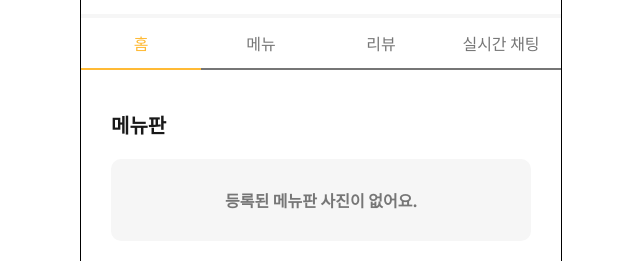
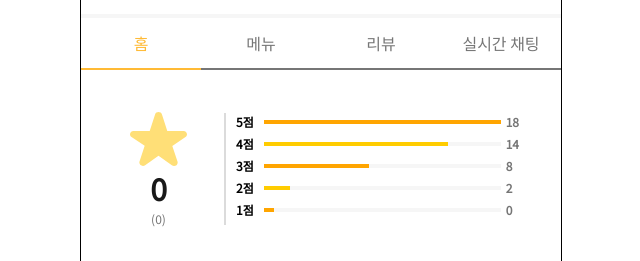
Before and after one commit to sieun1002/BapZip-Frontend, a React (Create React App) app: page /RestaurantInfo in a window 1280 px wide. Shown: the part 539-800 px from the top of the page, without its empty margins (319-959 px from the left). Built offline with nearby package versions, Linux system fonts and the light colour scheme.

Commit message:
feat: RestaurantInfo-InfoReview 전체 별 통계 &  리뷰 막대 완성

```diff
--- /dev/null
+++ b/src/components/RestaurantInfo/BarChart.jsx
@@ -0,0 +1,70 @@
+import React from "react";
+import styled from "styled-components";
+
+// 스타일드 컴포넌트 정의
+const BarChartContainer = styled.div``;
+
+const BarContainer = styled.div`
+  display: flex;
+  align-items: center;
+  margin-bottom: 5px;
+`;
+
+const BarDiv = styled.div`
+  width: 237px;
+  height: 4px;
+  background-color: #f6f6f6;
+  position: relative;
+`;
+
+const BarLabel = styled.div`
+  margin-left: 10px;
+  margin-right: 10px;
+  font-weight: 600;
+  font-size: 12px;
+  box-sizing: border-box;
+`;
+
+const Bar = styled.div`
+  position: absolute;
+  height: 4px;
+  display: flex;
+  align-items: center;
+  padding-left: 10px;
+  color: black;
+  background-color: ${(props) =>
+    props.index % 2 === 0 ? "#ffa500" : "#ffcc00"};
+  box-sizing: border-box;
+  width: ${(props) => props.value}%;
+  transition: width 0.5s ease-in-out;
+`;
+
+const BarValue = styled.p`
+  font-size: 12px;
+  font-weight: 600;
+  color: #767676;
+  margin: 0 0 0 0;
+  margin-left: 5px;
+`;
+
+const BarChart = ({ data }) => {
+  const maxValue = Math.max(...data.map((item) => item.value));
+
+  return (
+    <BarChartContainer>
+      {data.map((item, index) => (
+        <BarContainer key={index}>
+          <BarLabel>{`${item.label}점`}</BarLabel>
+          <BarDiv>
+            <Bar value={(item.value / maxValue) * 100} index={index}>
+              {/* {item.value} */}
+            </Bar>
+          </BarDiv>
+          <BarValue>{item.value}</BarValue>
+        </BarContainer>
+      ))}
+    </BarChartContainer>
+  );
+};
+
+export default BarChart;
--- a/src/components/RestaurantInfo/InfoMenu.jsx
+++ b/src/components/RestaurantInfo/InfoMenu.jsx
@@ -1,5 +1,4 @@
 import React, { useState, useRef } from "react";
-import { Link } from "react-router-dom";
 import {
   BodyDiv,
   WrapperDiv,
--- /dev/null
+++ b/src/components/RestaurantInfo/InfoReview.jsx
@@ -0,0 +1,49 @@
+import React, { useState, useRef } from "react";
+import {
+  BodyDiv,
+  WrapperDiv,
+  Div,
+} from "../../styles/RestaurantInfo/RestaurantInfo.styled";
+import { BreakLine } from "../../styles/RestaurantInfo/InfoHome.styled";
+import {
+  FullRateDiv,
+  StarDiv,
+  RateDiv,
+  StarImg,
+  StarP1,
+  StarP2,
+} from "../../styles/RestaurantInfo/InfoReview.styled";
+
+import BarChart from "./BarChart";
+
+import bigStar from "../../images/RestaurantInfo/bigStar.svg";
+
+export default function InfoReview() {
+  const data = [
+    { label: "5", value: 18 },
+    { label: "4", value: 14 },
+    { label: "3", value: 8 },
+    { label: "2", value: 2 },
+    { label: "1", value: 0 },
+    // '1점'에 대한 데이터가 없으므로 표시하지 않습니다.
+  ];
+  return (
+    <BodyDiv>
+      <WrapperDiv>
+        <Div>
+          <FullRateDiv>
+            <StarDiv>
+              <StarImg src={bigStar} alt="bigStar" />
+              <StarP1>0</StarP1>
+              <StarP2>(0)</StarP2>
+            </StarDiv>
+            <RateDiv>
+              <BarChart data={data} />
+            </RateDiv>
+          </FullRateDiv>
+          <BreakLine></BreakLine>
+        </Div>
+      </WrapperDiv>
+    </BodyDiv>
+  );
+}
--- a/src/pages/RestaurantInfo.jsx
+++ b/src/pages/RestaurantInfo.jsx
@@ -25,6 +25,7 @@ import scrap from "../images/RestaurantInfo/scrap.svg";
 
 import InfoHome from "../components/RestaurantInfo/InfoHome";
 import InfoMenu from "../components/RestaurantInfo/InfoMenu";
+import InfoReview from "../components/RestaurantInfo/InfoReview";
 
 export default function RestaurantInfo() {
   return (
@@ -64,7 +65,8 @@ export default function RestaurantInfo() {
             <InfoNav>실시간 채팅</InfoNav>
           </InfoNavDiv>
           {/* <InfoHome></InfoHome> */}
-          <InfoMenu></InfoMenu>
+          {/* <InfoMenu></InfoMenu> */}
+          <InfoReview></InfoReview>
         </Div>
       </WrapperDiv>
     </BodyDiv>
--- /dev/null
+++ b/src/styles/RestaurantInfo/InfoReview.styled.jsx
@@ -0,0 +1,54 @@
+import styled from "styled-components";
+
+const flexCenter = () => `
+  display: flex;
+  justify-content: center;
+  align-items: center;
+`;
+
+export const FullRateDiv = styled.div`
+  width: 420px;
+  height: 155px;
+  /* background-color: beige; */
+  /* padding: 40px 0 0 0; */
+  display: flex;
+  justify-content: space-between;
+  align-items: flex-end;
+  box-sizing: border-box;
+`;
+
+export const StarDiv = styled.div`
+  width: 95px;
+  height: 112px;
+  /* background-color: #00ffff38; */
+
+  ${flexCenter()}
+  flex-direction: column;
+`;
+
+export const StarImg = styled.img`
+  width: 57px;
+  height: 54px;
+`;
+
+export const StarP1 = styled.p`
+  font-size: 30px;
+  font-weight: 600;
+  color: #191919;
+  margin: 0;
+`;
+
+export const StarP2 = styled.p`
+  font-size: 12px;
+  font-weight: 500;
+  color: #767676;
+  margin: 0;
+`;
+
+export const RateDiv = styled.div`
+  width: 305px;
+  height: 112px;
+  border-left: 2px solid #dbdbdb;
+
+  /* background-color: #0000ff46; */
+`;
```
Also changed, not shown: src/images/RestaurantInfo/bigStar.svg (added).
